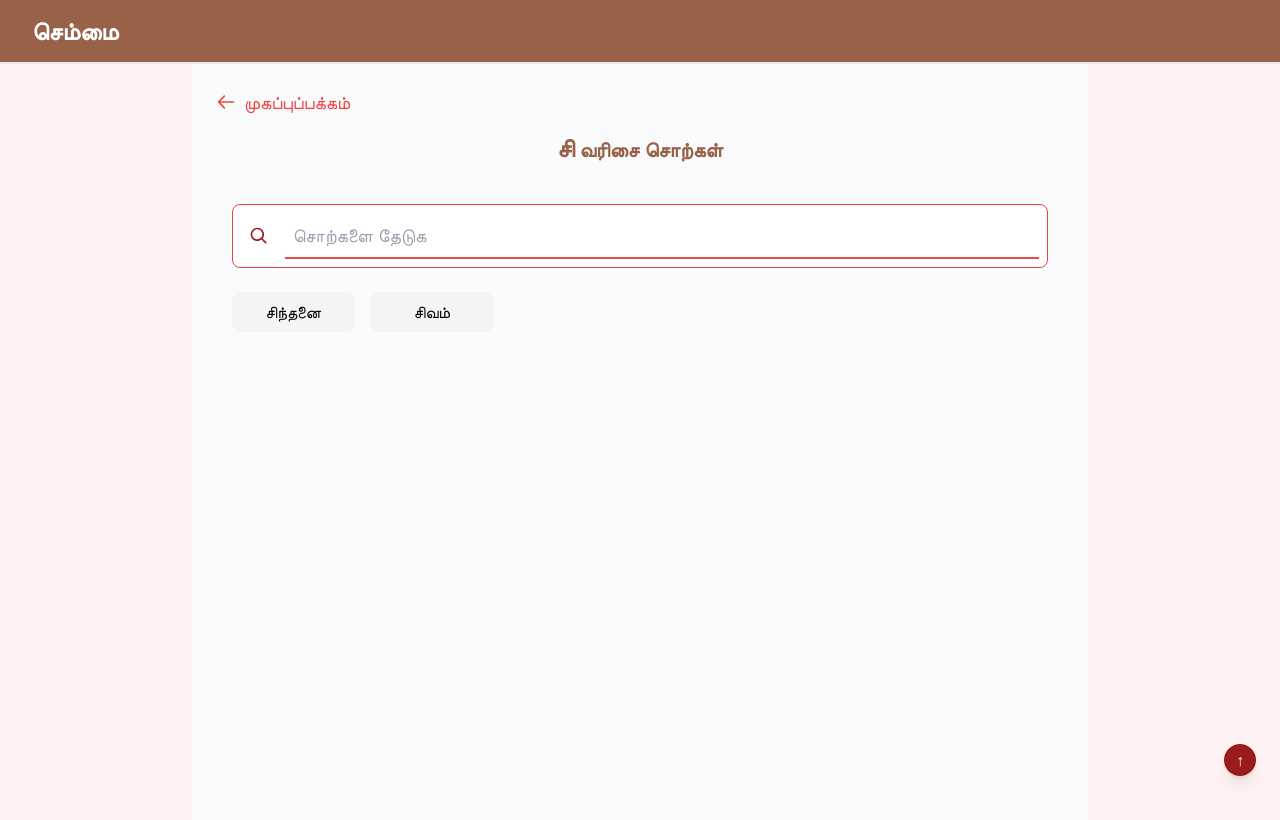
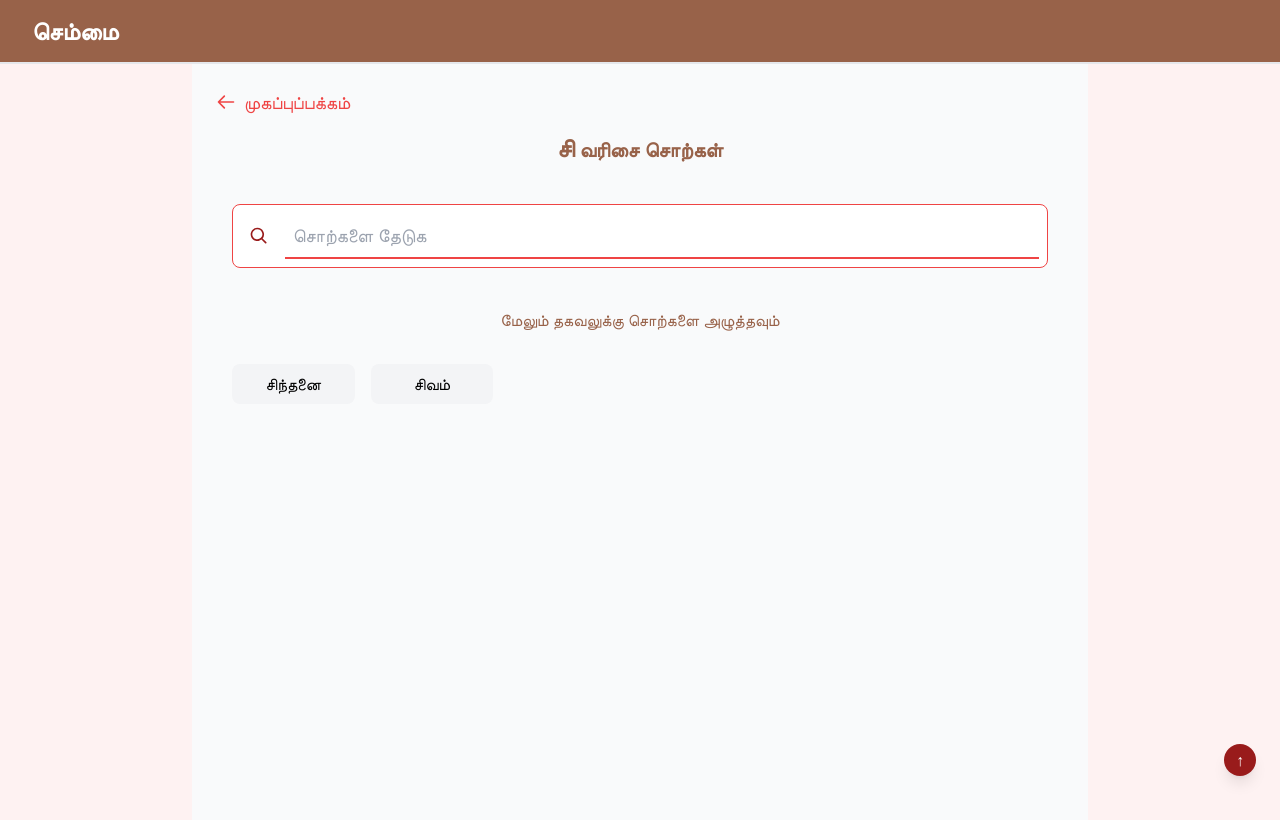
Before and after one commit to AjayGaneshram/agarathi, a React (Vite) app: page /agarathi/home in a window 1280 px wide. Both pictures are taken after a click on the link "சி". Shown: the top 820 px of the page. Built offline with nearby package versions, Linux system fonts and the light colour scheme.

Commit message:
Updated the code with more details

```diff
--- a/src/components/firstLetter/LetterHomePage.jsx
+++ b/src/components/firstLetter/LetterHomePage.jsx
@@ -320,9 +320,11 @@ const TamilAlphabetTable = ({ words }) => {
   };
   return (
     <div className="container mx-auto p-4">
+
       <h2 className="text-2xl font-semibold text-center mb-6 text-primary">
          அகர வரிசை சொற்கள்
       </h2>
+      <h2 className="p-4 text-primary text-center">சொற்களின் முதல் எழுத்துக்கள் வழியாக பொருளை அறிக</h2>
       <div className="overflow-x-auto overflow-y-auto max-h-[400px] border border-gray-300 rounded-lg shadow-lg">
         <table className="min-w-full table-auto border-collapse">
           <thead>
--- a/src/components/words/WordFirstLetter.jsx
+++ b/src/components/words/WordFirstLetter.jsx
@@ -1,5 +1,6 @@
 import React, { useState, useEffect, useMemo, useRef } from "react";
 import { useNavigate } from "react-router-dom";
+import { FaLink } from "react-icons/fa6";
 
 const Pagination = ({ currentPage, totalPages, handlePageChange }) => {
   const pages = [];
@@ -13,7 +14,7 @@ const Pagination = ({ currentPage, totalPages, handlePageChange }) => {
         <li>
           <button
             onClick={() => handlePageChange(currentPage - 1)}
-            className="px-3 py-1 font-semibold border border-red-200 rounded text-red-500 bg-red-50"
+            className="px-3 py-1 font-semibold border border-primary rounded text-primary bg-red-50"
           >
             « முந்தைய
           </button>
@@ -23,8 +24,8 @@ const Pagination = ({ currentPage, totalPages, handlePageChange }) => {
         <li key={page}>
           <button
             onClick={() => handlePageChange(page)}
-            className={`px-3 py-1 border border-red-200 rounded ${
-              page === currentPage ? "bg-red-600 text-white" : ""
+            className={`px-3 py-1 border border-primary rounded ${
+              page === currentPage ? "bg-primary text-white" : ""
             }`}
           >
             {page}
@@ -35,7 +36,7 @@ const Pagination = ({ currentPage, totalPages, handlePageChange }) => {
         <li>
           <button
             onClick={() => handlePageChange(currentPage + 1)}
-            className="px-3 py-1 font-semibold border rounded text-red-500 bg-red-50"
+            className="px-3 py-1 font-semibold border border-primary rounded text-primary bg-red-50"
           >
             அடுத்து »
           </button>
@@ -139,7 +140,9 @@ const WordListFirstLetter = ({ wordData }) => {
       {filteredWords.length === 0 ? (
         <div className="p-4 text-gray-500 text-center">சொற்கள் கிடைக்கவில்லை</div>
       ) : (
-        Object.entries(groupedWords)
+        <div>
+          <h2 className="p-4 m-4 text-primary text-center">மேலும் தகவலுக்கு சொற்களை அழுத்தவும்</h2>
+        {Object.entries(groupedWords)
           .sort()
           .map(([letter, words]) => (
             <PaginatedSection
@@ -147,14 +150,15 @@ const WordListFirstLetter = ({ wordData }) => {
               title={letter}
               items={words}
               renderItem={(word) => (
-                <div key={word} className="mb-4 p-2 bg-gray-100 text-center rounded-lg hover:bg-primary hover:text-white transition-all cursor-pointer"
+                <div key={word} className="mb-4 p-2 bg-gray-100 text-center rounded-lg hover:bg-primary hover:text-white transition-all cursor-pointer grid grid-flow-col items-center w-auto"
                 onClick={() => handleNavigate(word)}
                 >
-                 {word}
+
+                 <span>{word}  </span>
                 </div>
               )}
             />
-          ))
+          ))}</div>
       )}
     </div>
   );
```
